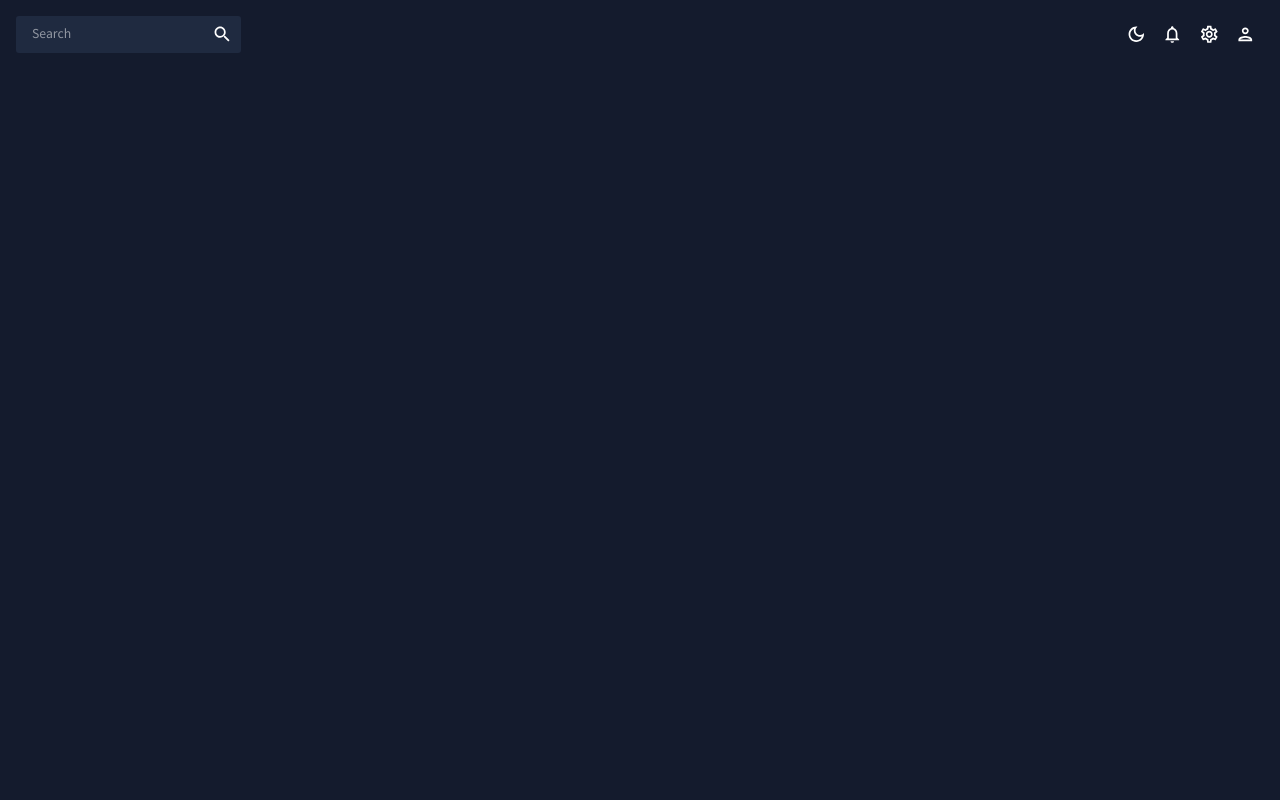
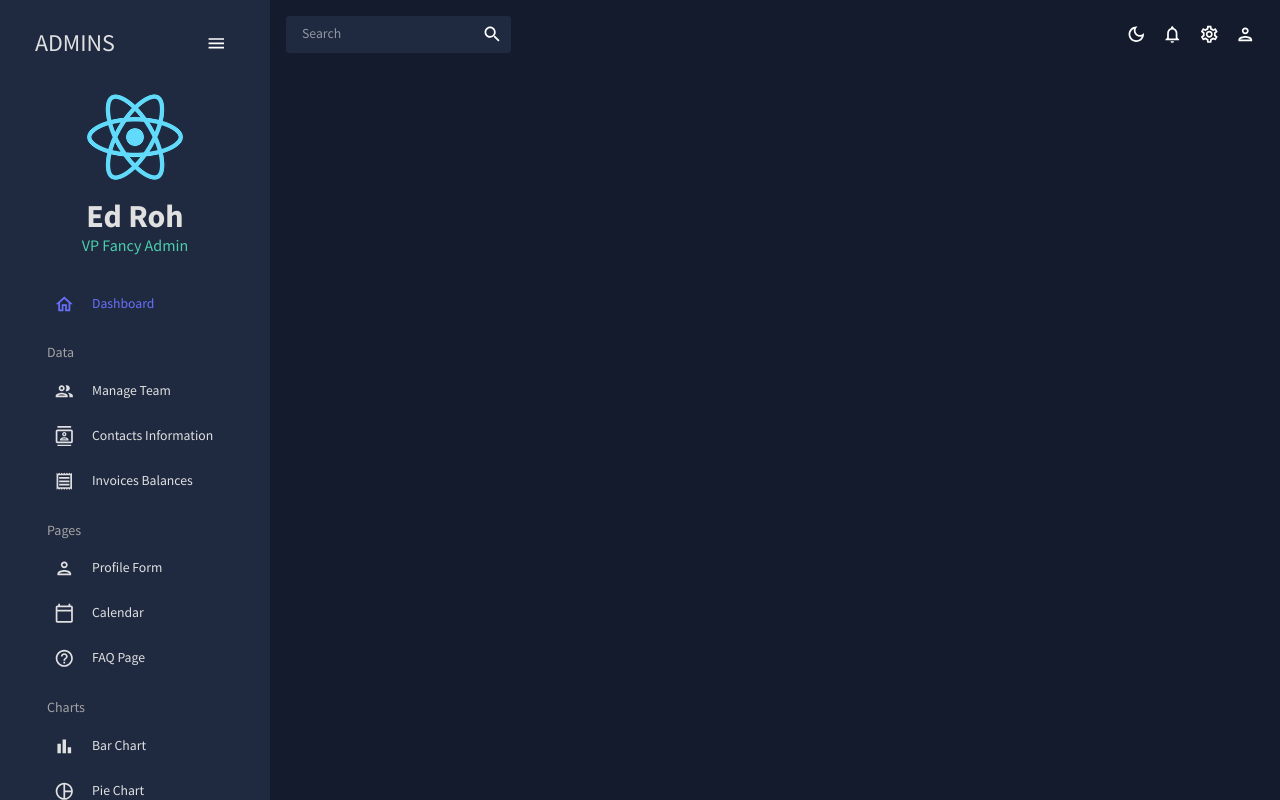
Before and after one commit to TiTUS-web/admin-dashboard, a React (Create React App) app: page / in a window 1280 px wide. Built offline with nearby package versions, Linux system fonts and the light colour scheme.

Commit message:
create Sidebar component

```diff
--- a/src/App.js
+++ b/src/App.js
@@ -1,6 +1,8 @@
 import { ColorModeContext, useMode } from "./theme";
 import { CssBaseline, ThemeProvider } from "@mui/material";
+
 import Topbar from './components/Topbar';
+import Sidebar from "./components/Sidebar";
 
 function App() {
     const [theme, colorMode] = useMode();
@@ -9,7 +11,8 @@
       <ColorModeContext.Provider value={colorMode}>
         <ThemeProvider theme={theme}>
           <CssBaseline />
-          <div div className="app">
+          <div className="app">
+            <Sidebar />
               <main className="content">
                 <Topbar />
               </main>
--- /dev/null
+++ b/src/components/Sidebar.jsx
@@ -0,0 +1,228 @@
+import { useState } from "react";
+import { ProSidebar, Menu, MenuItem } from "react-pro-sidebar";
+import { Box, IconButton, Typography, useTheme } from "@mui/material";
+import { Link } from "react-router-dom";
+import "react-pro-sidebar/dist/css/styles.css";
+import { tokens } from "../theme";
+import HomeOutlinedIcon from "@mui/icons-material/HomeOutlined";
+import PeopleOutlinedIcon from "@mui/icons-material/PeopleOutlined";
+import ContactsOutlinedIcon from "@mui/icons-material/ContactsOutlined";
+import ReceiptOutlinedIcon from "@mui/icons-material/ReceiptOutlined";
+import PersonOutlinedIcon from "@mui/icons-material/PersonOutlined";
+import CalendarTodayOutlinedIcon from "@mui/icons-material/CalendarTodayOutlined";
+import HelpOutlineOutlinedIcon from "@mui/icons-material/HelpOutlineOutlined";
+import BarChartOutlinedIcon from "@mui/icons-material/BarChartOutlined";
+import PieChartOutlineOutlinedIcon from "@mui/icons-material/PieChartOutlineOutlined";
+import TimelineOutlinedIcon from "@mui/icons-material/TimelineOutlined";
+import MenuOutlinedIcon from "@mui/icons-material/MenuOutlined";
+import MapOutlinedIcon from "@mui/icons-material/MapOutlined";
+
+const Item = ({ title, to, icon, selected, setSelected }) => {
+  const theme = useTheme();
+  const colors = tokens(theme.palette.mode);
+  return (
+    <MenuItem
+      active={selected === title}
+      style={{
+        color: colors.grey[100],
+      }}
+      onClick={() => setSelected(title)}
+      icon={icon}
+    >
+      <Typography>{title}</Typography>
+      <Link to={to} />
+    </MenuItem>
+  );
+};
+
+const Sidebar = () => {
+  const theme = useTheme();
+  const colors = tokens(theme.palette.mode);
+  const [isCollapsed, setIsCollapsed] = useState(false);
+  const [selected, setSelected] = useState("Dashboard");
+
+  return (
+    <Box
+      sx={{
+        "& .pro-sidebar-inner": {
+          background: `${colors.primary[400]} !important`,
+        },
+        "& .pro-icon-wrapper": {
+          backgroundColor: "transparent !important",
+        },
+        "& .pro-inner-item": {
+          padding: "5px 35px 5px 20px !important",
+        },
+        "& .pro-inner-item:hover": {
+          color: "#868dfb !important",
+        },
+        "& .pro-menu-item.active": {
+          color: "#6870fa !important",
+        },
+      }}
+    >
+      <ProSidebar collapsed={isCollapsed}>
+        <Menu iconShape="square">
+          {/* LOGO AND MENU ICON */}
+          <MenuItem
+            onClick={() => setIsCollapsed(!isCollapsed)}
+            icon={isCollapsed ? <MenuOutlinedIcon /> : undefined}
+            style={{
+              margin: "10px 0 20px 0",
+              color: colors.grey[100],
+            }}
+          >
+            {!isCollapsed && (
+              <Box
+                display="flex"
+                justifyContent="space-between"
+                alignItems="center"
+                ml="15px"
+              >
+                <Typography variant="h3" color={colors.grey[100]}>
+                  ADMINS
+                </Typography>
+                <IconButton onClick={() => setIsCollapsed(!isCollapsed)}>
+                  <MenuOutlinedIcon />
+                </IconButton>
+              </Box>
+            )}
+          </MenuItem>
+
+          {!isCollapsed && (
+            <Box mb="25px">
+              <Box display="flex" justifyContent="center" alignItems="center">
+                <img
+                  alt="profile-user"
+                  width="100px"
+                  height="100px"
+                  src="logo192.png"
+                  style={{ cursor: "pointer", borderRadius: "50%" }}
+                />
+              </Box>
+              <Box textAlign="center">
+                <Typography
+                  variant="h2"
+                  color={colors.grey[100]}
+                  fontWeight="bold"
+                  sx={{ m: "10px 0 0 0" }}
+                >
+                  Ed Roh
+                </Typography>
+                <Typography variant="h5" color={colors.greenAccent[500]}>
+                  VP Fancy Admin
+                </Typography>
+              </Box>
+            </Box>
+          )}
+
+          <Box paddingLeft={isCollapsed ? undefined : "10%"}>
+            <Item
+              title="Dashboard"
+              to="/"
+              icon={<HomeOutlinedIcon />}
+              selected={selected}
+              setSelected={setSelected}
+            />
+
+            <Typography
+              variant="h6"
+              color={colors.grey[300]}
+              sx={{ m: "15px 0 5px 20px" }}
+            >
+              Data
+            </Typography>
+            <Item
+              title="Manage Team"
+              to="/team"
+              icon={<PeopleOutlinedIcon />}
+              selected={selected}
+              setSelected={setSelected}
+            />
+            <Item
+              title="Contacts Information"
+              to="/contacts"
+              icon={<ContactsOutlinedIcon />}
+              selected={selected}
+              setSelected={setSelected}
+            />
+            <Item
+              title="Invoices Balances"
+              to="/invoices"
+              icon={<ReceiptOutlinedIcon />}
+              selected={selected}
+              setSelected={setSelected}
+            />
+
+            <Typography
+              variant="h6"
+              color={colors.grey[300]}
+              sx={{ m: "15px 0 5px 20px" }}
+            >
+              Pages
+            </Typography>
+            <Item
+              title="Profile Form"
+              to="/form"
+              icon={<PersonOutlinedIcon />}
+              selected={selected}
+              setSelected={setSelected}
+            />
+            <Item
+              title="Calendar"
+              to="/calendar"
+              icon={<CalendarTodayOutlinedIcon />}
+              selected={selected}
+              setSelected={setSelected}
+            />
+            <Item
+              title="FAQ Page"
+              to="/faq"
+              icon={<HelpOutlineOutlinedIcon />}
+              selected={selected}
+              setSelected={setSelected}
+            />
+
+            <Typography
+              variant="h6"
+              color={colors.grey[300]}
+              sx={{ m: "15px 0 5px 20px" }}
+            >
+              Charts
+            </Typography>
+            <Item
+              title="Bar Chart"
+              to="/bar"
+              icon={<BarChartOutlinedIcon />}
+              selected={selected}
+              setSelected={setSelected}
+            />
+            <Item
+              title="Pie Chart"
+              to="/pie"
+              icon={<PieChartOutlineOutlinedIcon />}
+              selected={selected}
+              setSelected={setSelected}
+            />
+            <Item
+              title="Line Chart"
+              to="/line"
+              icon={<TimelineOutlinedIcon />}
+              selected={selected}
+              setSelected={setSelected}
+            />
+            <Item
+              title="Geography Chart"
+              to="/geography"
+              icon={<MapOutlinedIcon />}
+              selected={selected}
+              setSelected={setSelected}
+            />
+          </Box>
+        </Menu>
+      </ProSidebar>
+    </Box>
+  );
+};
+
+export default Sidebar;
--- a/src/index.css
+++ b/src/index.css
@@ -15,6 +15,10 @@
   position: relative;
 }
 
+ul {
+  list-style: none;
+}
+
 ::-webkit-scrollbar {
   width: 10px;
 }
```
